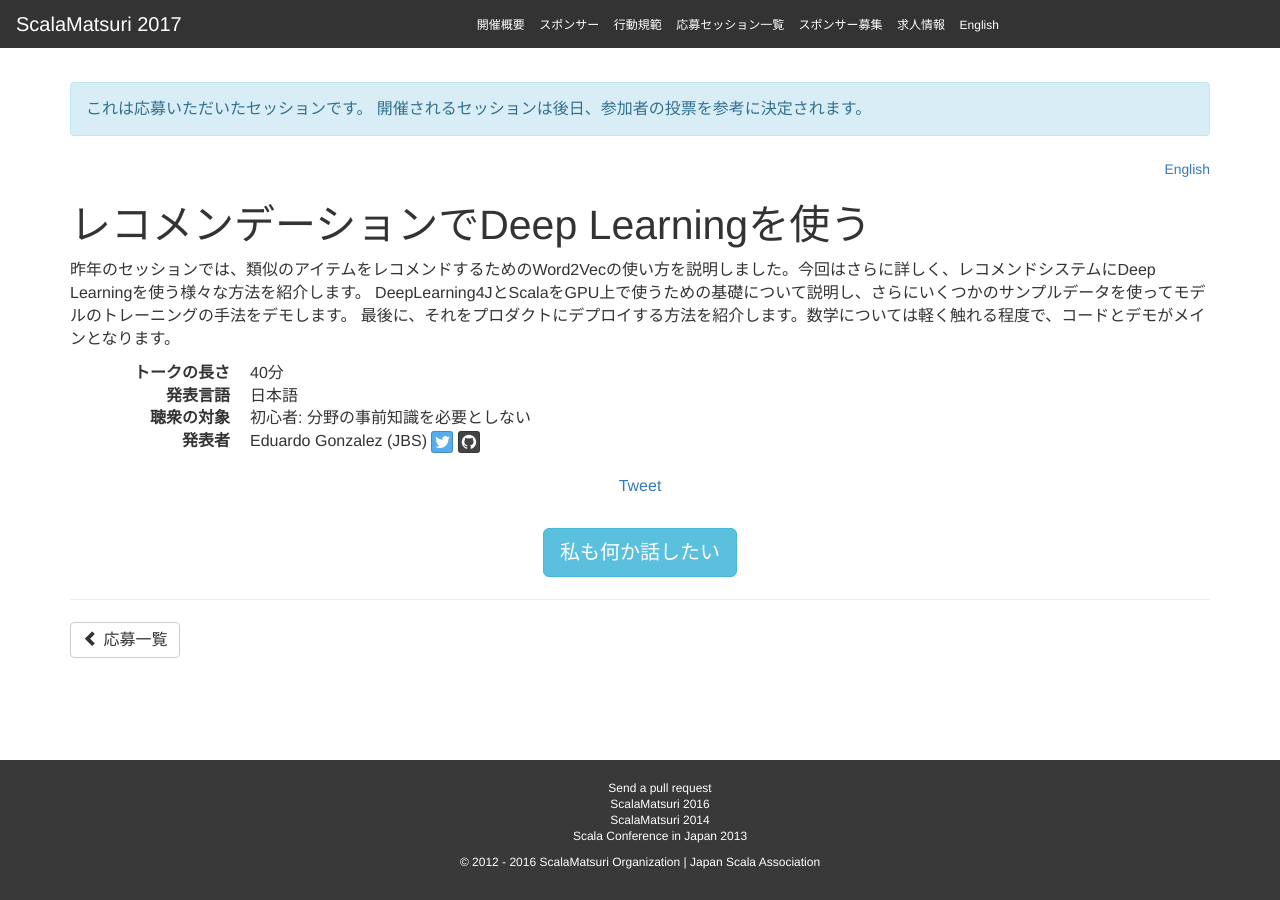
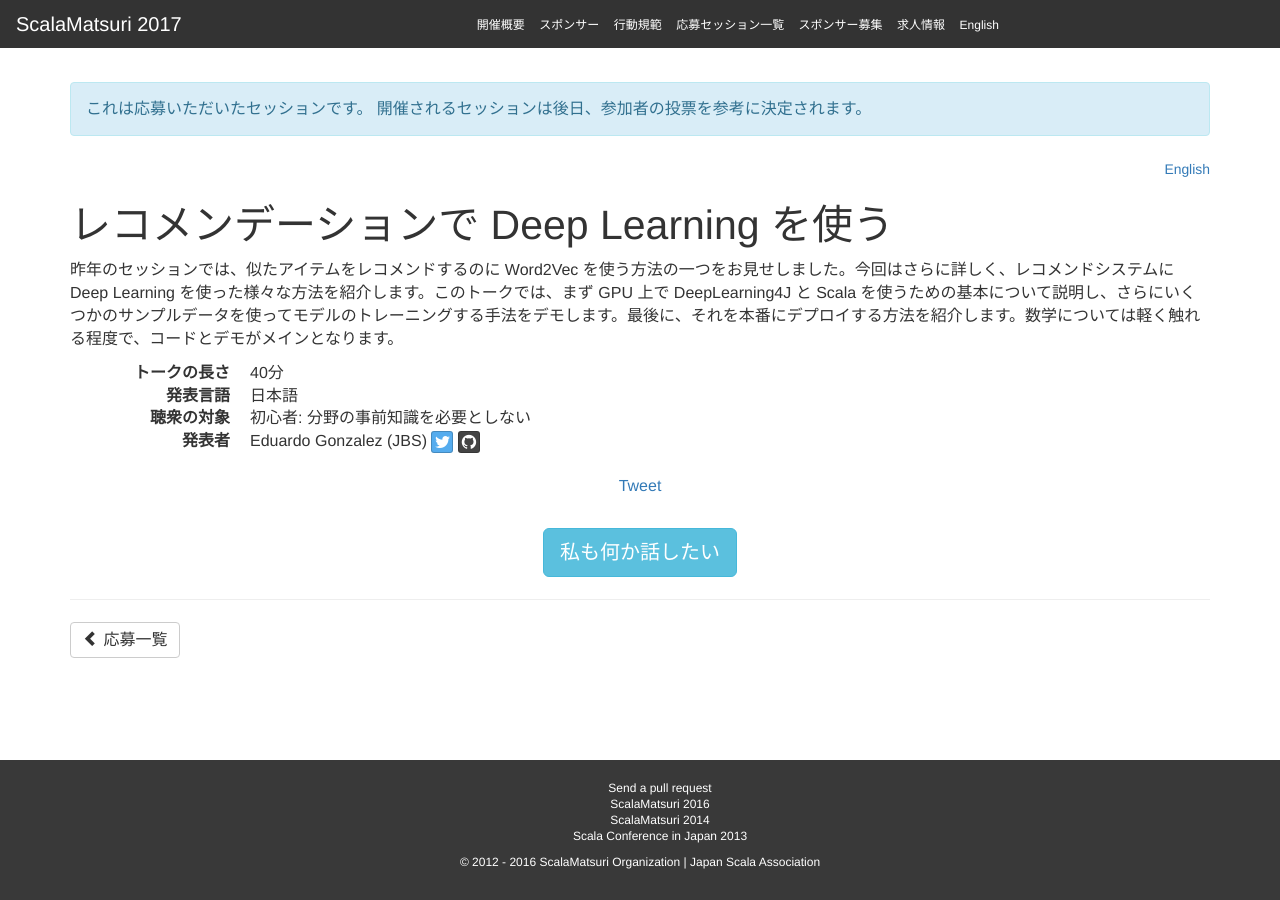
Before and after one commit to scalajp/2017.scalamatsuri.org, a Jekyll site: the page built from _candidates_ja/EduardoGonzalez_1.md, in a window 1280 px wide. Built offline with Jekyll 4.4.1, drawn with Linux system fonts in a browser that asks for light colours; nearby versions of some CDN libraries; comment, search, counter and statistics services are not loaded.

Commit message:
some fixes

```diff
--- a/_candidates_ja/EduardoGonzalez_1.md
+++ b/_candidates_ja/EduardoGonzalez_1.md
@@ -1,6 +1,6 @@
 ---
 name: Eduardo Gonzalez
-title: "レコメンデーションでDeep Learningを使う"
+title: "レコメンデーションで Deep Learning を使う"
 length: 40
 audience: Beginner
 language: Japanese
@@ -10,6 +10,4 @@ organization: JBS
 tags:
   - Data Science / Machine Learning
 ---
-昨年のセッションでは、類似のアイテムをレコメンドするためのWord2Vecの使い方を説明しました。今回はさらに詳しく、レコメンドシステムにDeep Learningを使う様々な方法を紹介します。
-DeepLearning4JとScalaをGPU上で使うための基礎について説明し、さらにいくつかのサンプルデータを使ってモデルのトレーニングの手法をデモします。
-最後に、それをプロダクトにデプロイする方法を紹介します。数学については軽く触れる程度で、コードとデモがメインとなります。
+昨年のセッションでは、似たアイテムをレコメンドするのに Word2Vec を使う方法の一つをお見せしました。今回はさらに詳しく、レコメンドシステムに Deep Learning を使った様々な方法を紹介します。このトークでは、まず GPU 上で DeepLearning4J と Scala を使うための基本について説明し、さらにいくつかのサンプルデータを使ってモデルのトレーニングする手法をデモします。最後に、それを本番にデプロイする方法を紹介します。数学については軽く触れる程度で、コードとデモがメインとなります。
```
